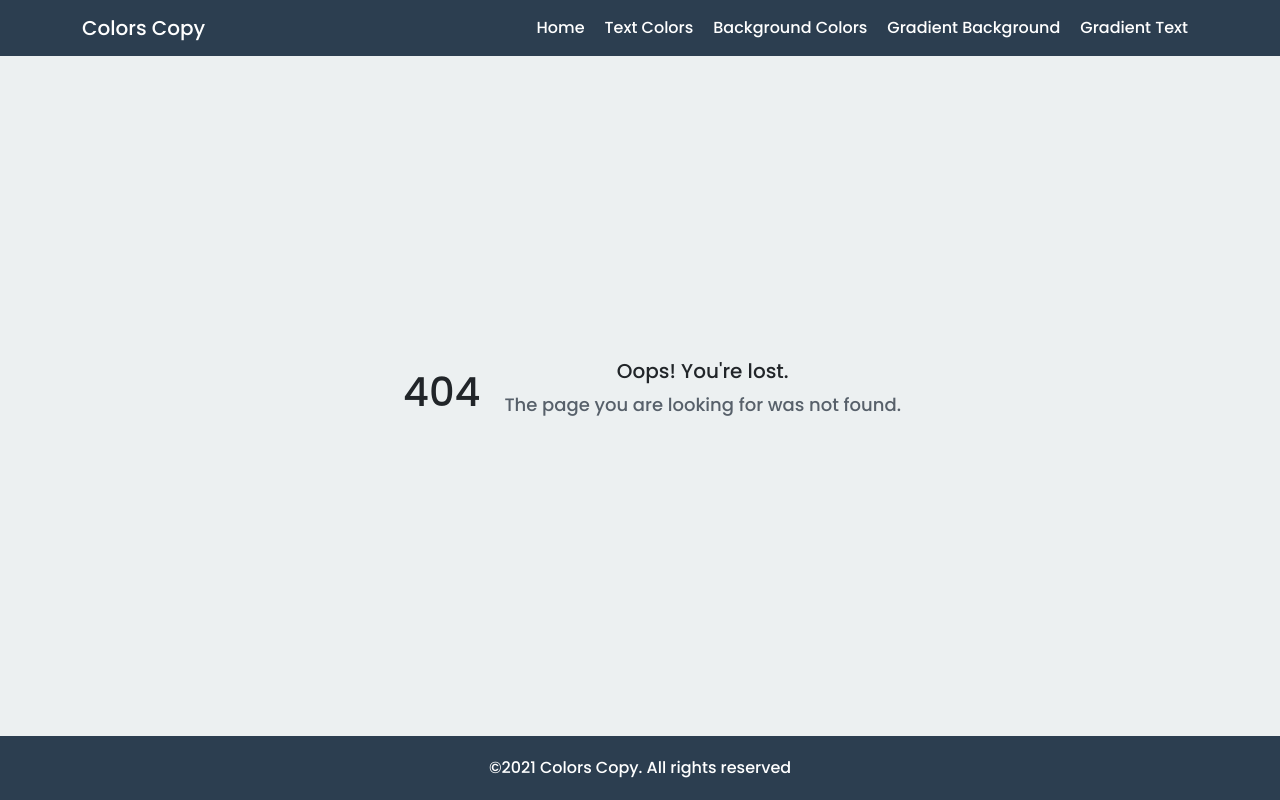
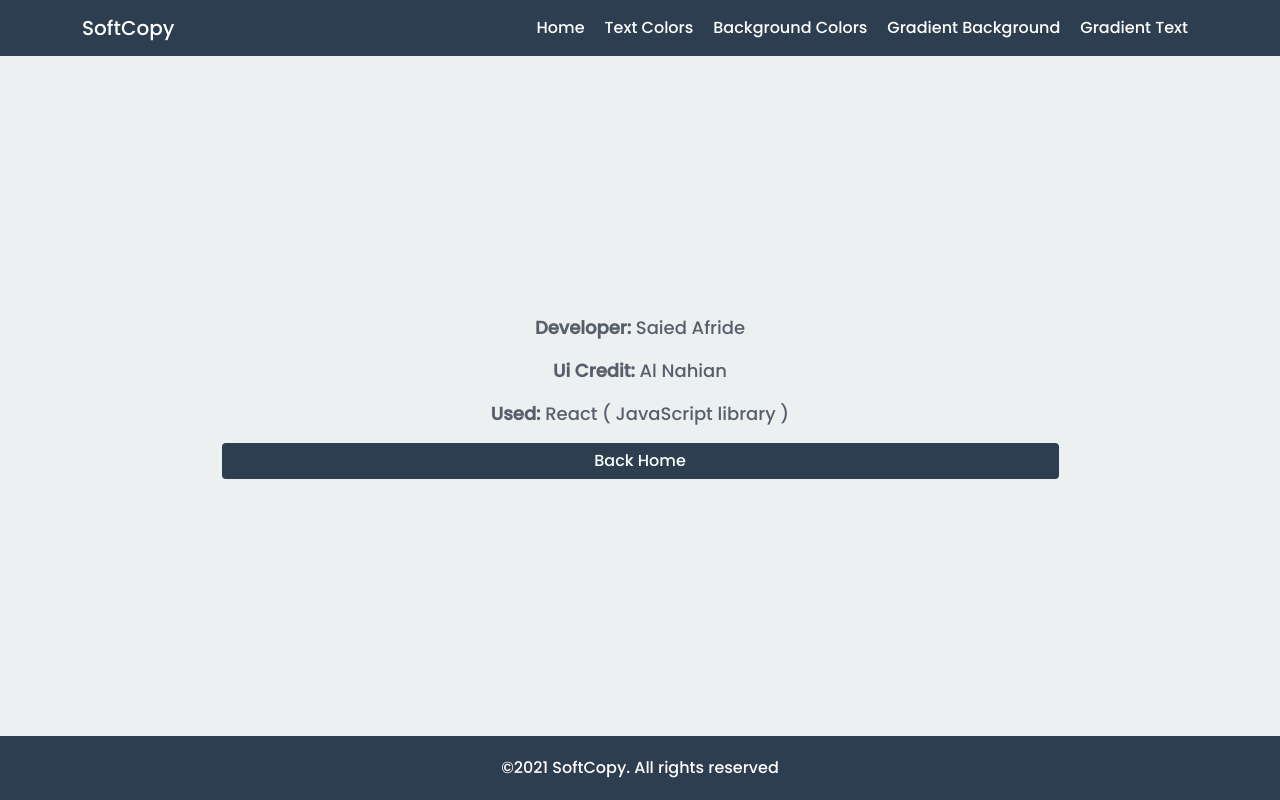
Before and after one commit to Saiedafride11/React-Colors-Copy, a React (Create React App) app: page /developer in a window 1280 px wide. Before the commit this address had no page. Built offline with nearby package versions, Linux system fonts and the light colour scheme.

Commit message:
site name change

```diff
--- a/src/App.js
+++ b/src/App.js
@@ -4,6 +4,7 @@ import Home from './components/Home/Home/Home';
 import Header from './components/Shared/Header/Header';
 import Footer from './components/Shared/Footer/Footer';
 import NotFound from './components/NotFound/NotFound';
+import Developer from './components/Developer/Developer';
 
 function App() {
   return (
@@ -16,6 +17,9 @@ function App() {
               </Route>
               <Route path="/home">
                  <Home></Home>
+              </Route>
+              <Route path="/developer">
+                 <Developer></Developer>
               </Route>
               <Route path="*">
                  <NotFound></NotFound>
--- /dev/null
+++ b/src/components/Developer/Developer.js
@@ -0,0 +1,15 @@
+import React from 'react';
+import { Link } from 'react-router-dom';
+
+const Developer = () => {
+    return (
+        <div className="container">
+            <p><strong>Developer: </strong>Saied Afride</p>
+            <p><strong>Ui Credit: </strong>Al Nahian</p>
+            <p><strong>Used: </strong>React ( JavaScript library )</p>
+            <Link to="/home"><button className="btn btn-primary w-75 mx-auto">Back Home</button></Link>
+        </div>
+    );
+};
+
+export default Developer;
--- a/src/components/Home/Banner/Banner.js
+++ b/src/components/Home/Banner/Banner.js
@@ -12,10 +12,10 @@ const Banner = () => {
     return (
         <div className="banner" id="home">
             <div className="container">
-                <h1 className="fs-1 mt-5">Welcome to <span className="main-color fw-bolder">Colors Copy.</span></h1>
-                <p className="banner-description"><span className="main-color fw-bolder">Colors Copy.</span> is built to simplify the web designer's works for building creative & eye-catching <br/> UI designs using amazing colors and gradients.</p>
+                <h1 className="fs-1 mt-5">Welcome to <span className="main-color fw-bolder">SoftCopy.</span></h1>
+                <p className="banner-description"><span className="main-color fw-bolder">SoftCopy.</span> is built to simplify the web designer's works for building creative & eye-catching <br/> UI designs using amazing colors and gradients.</p>
                 <HashLink className="btn btn-primary " to="/home#text-colors" role="button">Try <span
-                        className="main-color fw-bolder">Colors Copy.</span></HashLink>
+                        className="main-color fw-bolder">SoftCopy.</span></HashLink>
                 {/* Modal */}
                 <Button className="btn btn-primary m-2" onClick={handleShow}>
                     How To use <svg width="1em" height="1em" viewBox="0 0 16 16" className="bi bi-patch-question-fll"
@@ -27,26 +27,29 @@ const Banner = () => {
 
                 <Modal show={show} onHide={handleClose} animation={false}>
                     <Modal.Header closeButton>
-                    <h5><span className="fw-bolder">Learn to use Colors Copy.</span> </h5>
+                    <h5><span className="fw-bolder">Learn to use SoftCopy.</span> </h5>
                     </Modal.Header>
                     <Modal.Body>
-                        <span className="main-color fw-bolder">Colors Copy.</span> is super fast & easy to use.
+                        <span className="main-color fw-bolder">SoftCopy.</span> is super fast & easy to use.
                         <hr />
                         <span>To copy a color or gradient follow these steps below:</span>
                         <br/>
                         <strong>Step 1: </strong> Simply click on your favourite color tab.
                         <br/>
                         <br/>
-                        <img src="https://i.ibb.co/vLsV3yK/hello.gif" className="w-100" alt="" />
+                        <img src="https://i.ibb.co/xmSxCx2/softCopy.gif" className="w-100" alt="" />
                         <br/>
                         <br/>
                         <strong>Step 2: </strong> The color code with the css property will be copied on your clipboard automatically.
                         <br/>
-                        <img src="https://i.ibb.co/Bw42m6V/copied.gif" className="w-100" alt="" />
+                        <img src="https://i.ibb.co/prJkMBZ/copied.gif" className="w-100" alt="" />
                         <br/>
                         <strong>Step 3: </strong> Paste it anywhere & Enjoy!<br/>
                         <br/>
-                        <img src="https://i.ibb.co/cLFHb4H/paste.gif" className="w-100" alt="" />
+                        <img src="https://i.ibb.co/mywzj6M/paste.gif" className="w-100" alt="" />
+                        <br/>
+                        <br/>
+                        <img src="https://i.ibb.co/zGmf9hp/ps.gif" className="w-100" alt="" />
                     </Modal.Body>
                     <Modal.Footer>
                     <Button className="btn btn-primary w-75 mx-auto" onClick={handleClose}>
--- a/src/components/Home/BgTextColorSummery/BgTextColorSummery.js
+++ b/src/components/Home/BgTextColorSummery/BgTextColorSummery.js
@@ -1,7 +1,7 @@
 import React, { useRef, useState } from 'react';
 import './BgTextColorSummery.css';
 import useSound from 'use-sound';
-import sound from '../../../sound/02.wav';
+import sound from '../../../sound/03.wav';
 
 const BgTextColorSummery = (props) => {
     const [setPlay] = useSound(sound);
@@ -11,6 +11,7 @@ const BgTextColorSummery = (props) => {
     const textAreaRef = useRef(null);
 
     const copyToClipboard = (e) => {
+        setPlay();
         textAreaRef.current.select();
         document.execCommand('copy');
         e.target.focus();
@@ -22,7 +23,7 @@ const BgTextColorSummery = (props) => {
             display: 'flex',
             zIndex: 5,
         })
-        setPlay();
+
         setTimeout(() => {
             setCopySuccess('Aa');
             setColor({
--- a/src/components/Home/GradientBgColorSummery/GradientBgColorSummery.js
+++ b/src/components/Home/GradientBgColorSummery/GradientBgColorSummery.js
@@ -11,6 +11,7 @@ const GradientBgColorSummery = (props) => {
     const textAreaRef = useRef(null);
 
     const copyToClipboard = (e) => {
+        setPlay();
         textAreaRef.current.select();
         document.execCommand('copy');
         e.target.focus();
@@ -22,7 +23,7 @@ const GradientBgColorSummery = (props) => {
             display: 'flex',
             zIndex: 5,
         })
-        setPlay();
+
         setTimeout(() => {
             setCopySuccess('Hello');
             setColor({
--- a/src/components/Home/GradientTextColorSummery/GradientTextColorSummery.js
+++ b/src/components/Home/GradientTextColorSummery/GradientTextColorSummery.js
@@ -1,7 +1,7 @@
 import React, { useRef, useState } from 'react';
 import './GradientTextColorSummery.css';
 import useSound from 'use-sound';
-import sound from '../../../sound/02.wav';
+import sound from '../../../sound/03.wav';
 
 
 const GradientTextColorSummery = (props) => {
@@ -13,6 +13,7 @@ const GradientTextColorSummery = (props) => {
     const textAreaRef = useRef(null);
 
     const copyToClipboard = (e) => {
+        setPlay();
         textAreaRef.current.select();
         document.execCommand('copy');
         e.target.focus();
@@ -24,7 +25,7 @@ const GradientTextColorSummery = (props) => {
             display: 'flex',
             zIndex: 5,
         })
-        setPlay();
+
         setTimeout(() => {
             setCopySuccess('Hello!');
             setColor({
--- a/src/components/Home/TextColorSummery/TextColorSummery.js
+++ b/src/components/Home/TextColorSummery/TextColorSummery.js
@@ -11,6 +11,7 @@ const TextColorSummery = (props) => {
     const textAreaRef = useRef(null);
 
     const copyToClipboard = (e) => {
+        setPlay();
         textAreaRef.current.select();
         document.execCommand('copy');
         e.target.focus();
@@ -23,7 +24,7 @@ const TextColorSummery = (props) => {
             transtion: '10s',
             zIndex: 5,
         })
-        setPlay();
+
         setTimeout(() => {
             setCopySuccess('Aa');
             setColor({
--- a/src/components/Shared/Footer/Footer.js
+++ b/src/components/Shared/Footer/Footer.js
@@ -3,7 +3,7 @@ import React from 'react';
 const Footer = () => {
     return (
         <div style={{padding: '20px', color: '#fff', textAlign: 'center', backgroundColor: '#2c3e50'}}>
-            <span>©2021 Colors Copy. All rights reserved</span>
+            <span>©2021 SoftCopy. All rights reserved</span>
         </div>
     );
 };
--- a/src/components/Shared/Header/Header.js
+++ b/src/components/Shared/Header/Header.js
@@ -8,7 +8,7 @@ const Header = () => {
         <>
             <Navbar collapseOnSelect expand="lg" bg="dark" variant="dark" sticky="top">
                 <Container>
-                <Navbar.Brand href="#home">Colors Copy</Navbar.Brand>
+                <Navbar.Brand href="#home">SoftCopy</Navbar.Brand>
                 <Navbar.Toggle />
                 <Navbar.Collapse className="justify-content-end">
                 <Nav.Link as={HashLink} to="/home#home">Home</Nav.Link>
```
